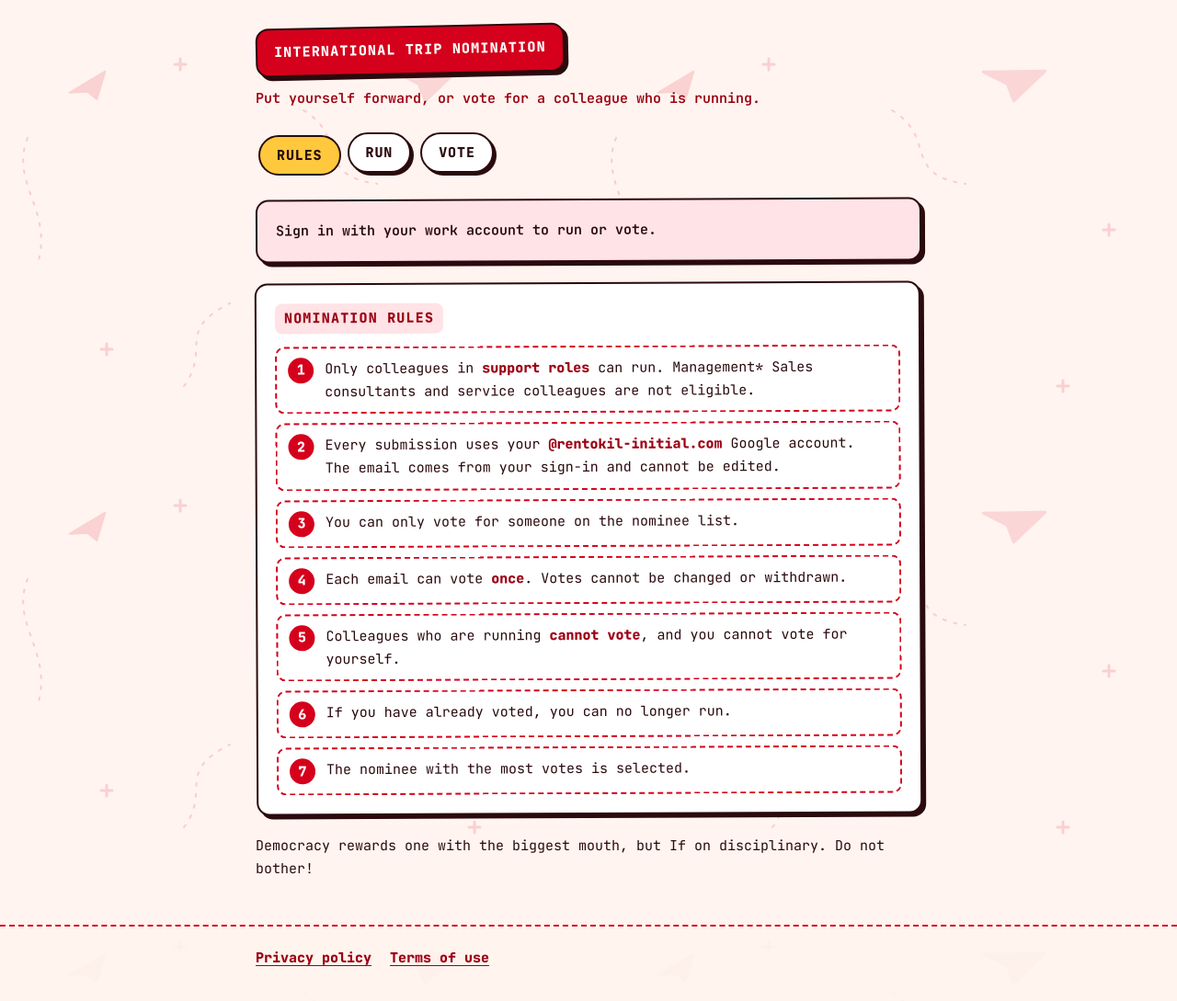
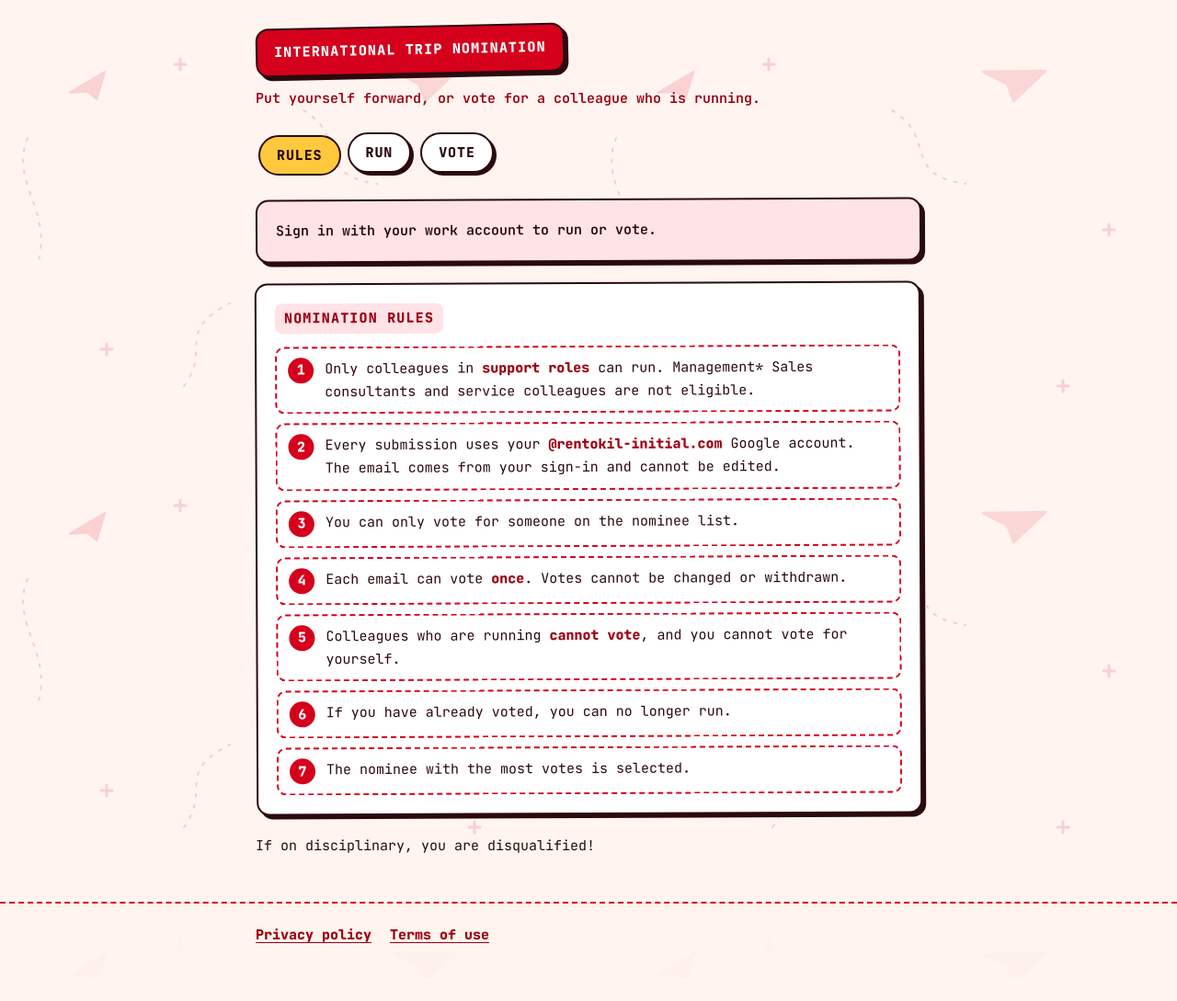
Before and after one commit to Alie005/trip-nomination, a plain HTML site: page index.html in a window 1280 px wide. Shown: the whole page at 92% size. After the commit the page ends 1064 px from the top, so only its background shows below. Drawn offline with Linux system fonts and the light colour scheme.

Commit message:
less off

```diff
--- a/index.html
+++ b/index.html
@@ -38,8 +38,7 @@
       <li><span>The nominee with the most votes is selected.</span></li>
     </ol>
   </div></section>
-  <p>Democracy rewards one with the biggest mouth, but If on disciplinary. Do not bother!</p>
-
+<p>If on disciplinary, you are disqualified!</p>
   <section id="run"><div class="card">
     <h2>Run for nomination</h2>
     <div class="reason" id="run-reason" hidden></div>
```
